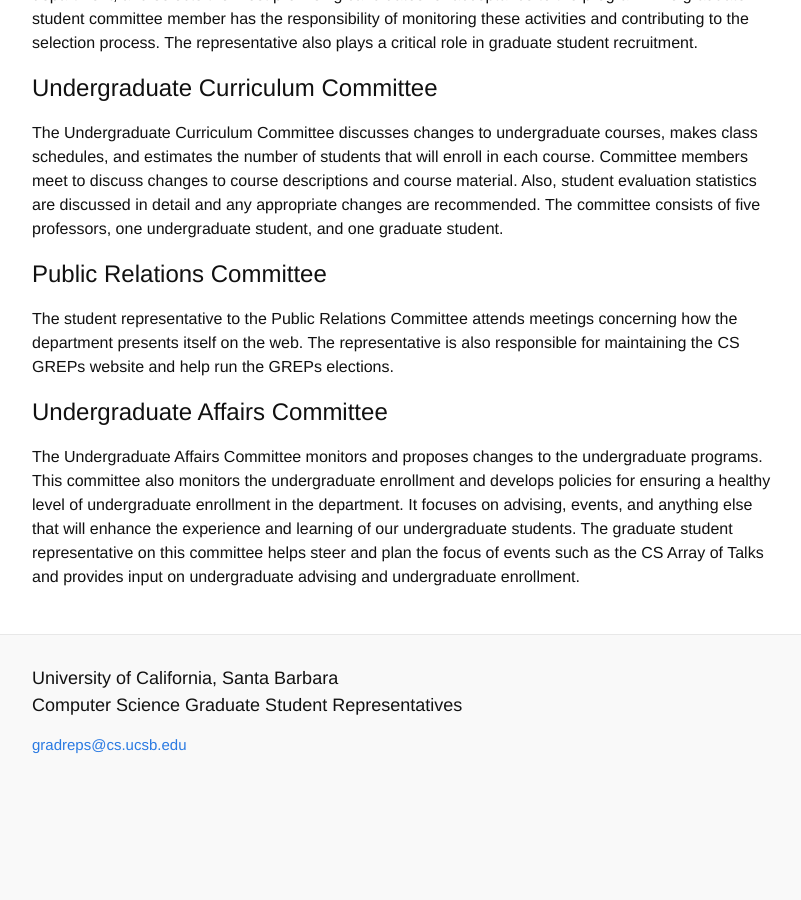
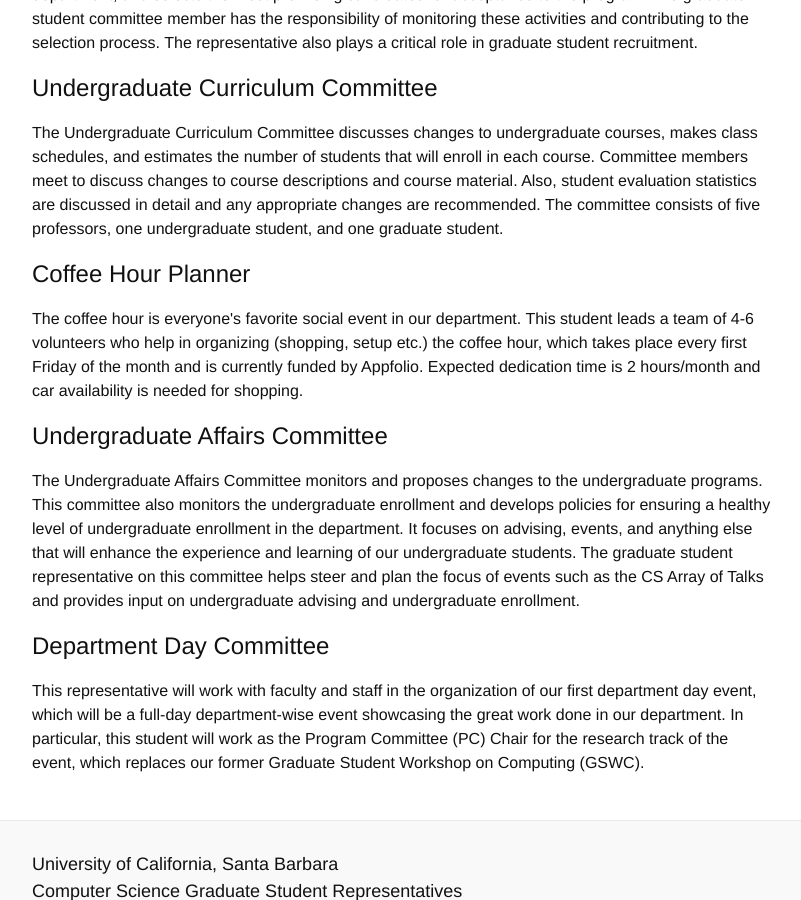
Before and after one commit to UCSB-CS-Graduate-Representatives/UCSB-CS-Graduate-Representatives.github.io, a Jekyll site: the page built from positions/index.md, in a window 1280 px wide and 900 px high, scrolled down 1362 px. Shown: the whole window, without its empty margins (238-1039 px from the left). Built offline with Jekyll 4.4.1, drawn with Linux system fonts in a browser that asks for light colours; before the commit the page ends 2179 px from its top, so only the background shows below that.

Commit message:
Updating website for gradreps elections.

```diff
--- a/positions/index.md
+++ b/positions/index.md
@@ -38,10 +38,14 @@
 
 The Undergraduate Curriculum Committee discusses changes to undergraduate courses, makes class schedules, and estimates the number of students that will enroll in each course. Committee members meet to discuss changes to course descriptions and course material. Also, student evaluation statistics are discussed in detail and any appropriate changes are recommended. The committee consists of five professors, one undergraduate student, and one graduate student.
 
-<h2 id="public_relations_committee">Public Relations Committee</h2>
+<h2 id="coffee_hour_planner">Coffee Hour Planner</h2>
 
-The student representative to the Public Relations Committee attends meetings concerning how the department presents itself on the web. The representative is also responsible for maintaining the CS GREPs website and help run the GREPs elections.
+The coffee hour is everyone\'s favorite social event in our department. This student leads a team of 4-6 volunteers who help in organizing (shopping, setup etc.) the coffee hour, which takes place every first Friday of the month and is currently funded by Appfolio. Expected dedication time is 2 hours/month and car availability is needed for shopping.
 
 <h2 id="undergrad_affairs_committee">Undergraduate Affairs Committee</h2>
 
 The Undergraduate Affairs Committee monitors and proposes changes to the undergraduate programs. This committee also monitors the undergraduate enrollment and develops policies for ensuring a healthy level of undergraduate enrollment in the department. It focuses on advising, events, and anything else that will enhance the experience and learning of our undergraduate students. The graduate student representative on this committee helps steer and plan the focus of events such as the CS Array of Talks and provides input on undergraduate advising and undergraduate enrollment.
+
+<h2 id="department_day_committee">Department Day Committee</h2>
+
+This representative will work with faculty and staff in the organization of our first department day event, which will be a full-day department-wise event showcasing the great work done in our department. In particular, this student will work as the Program Committee (PC) Chair for the research track of the event, which replaces our former Graduate Student Workshop on Computing (GSWC).
```
Also changed, not shown: _posts/2015-10-01-2015-2016 Elections.md (added, +20 -0 lines).
